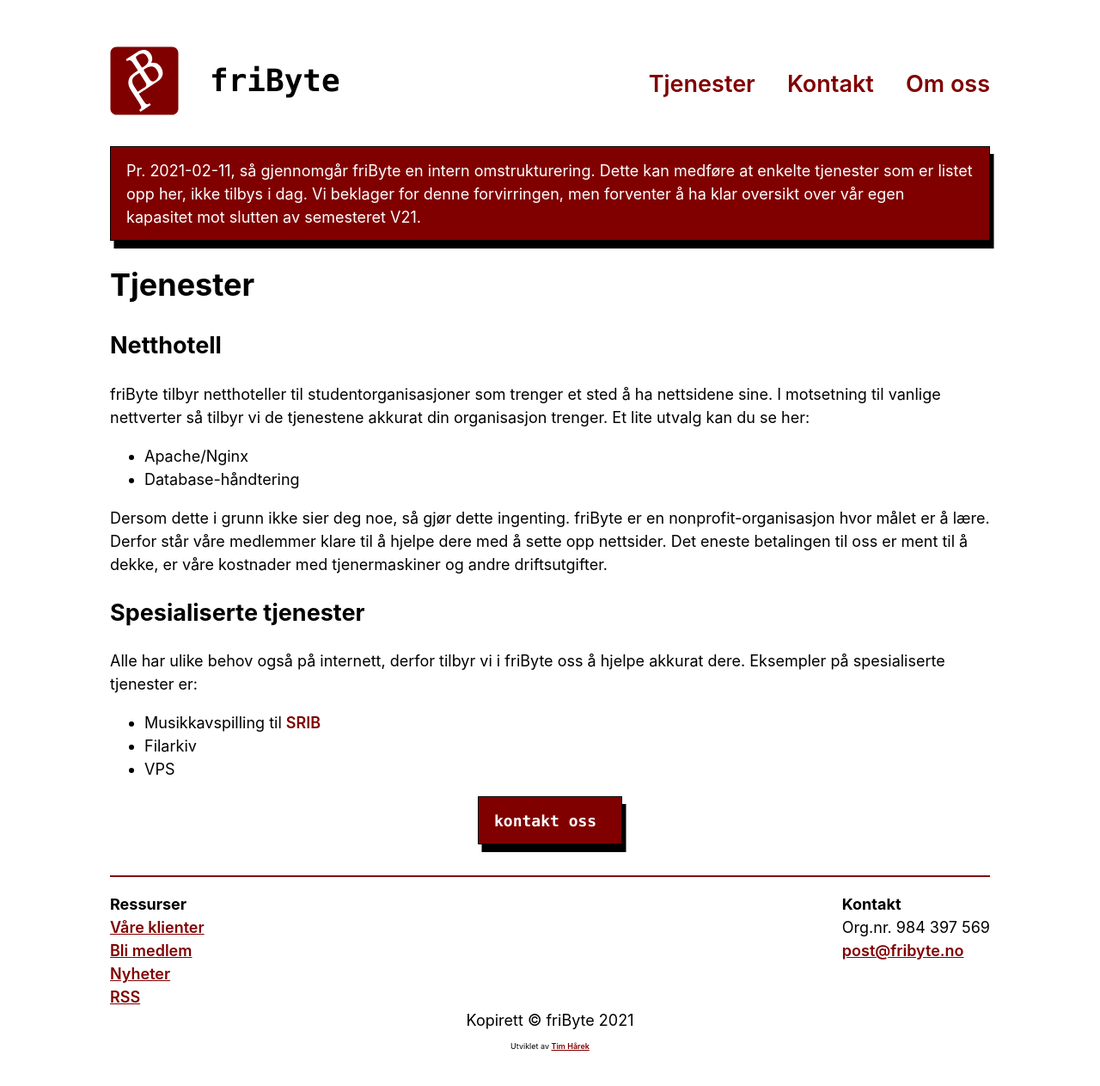
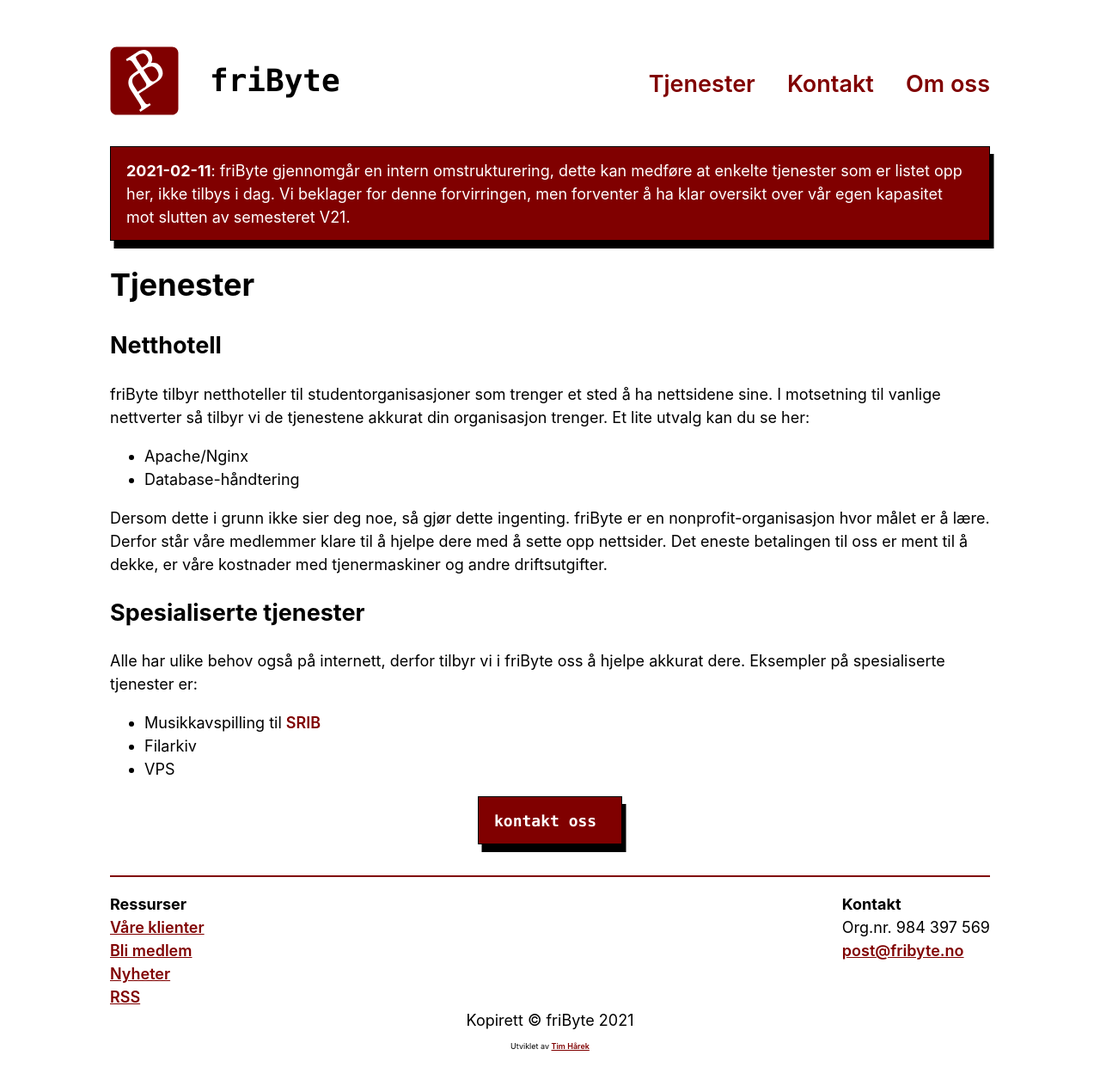
Before and after one commit to fribyte-code/fribyte.no, a Jekyll site: the page built from pages/tjenester.md, in a window 1280 px wide. Shown: the whole page at 86% size. Built offline with Jekyll 4.4.1, drawn with Linux system fonts in a browser that asks for light colours.

Commit message:
Correct alert
Signed-off-by: Tim Hårek Andreassen <tim@harek.dev>

```diff
--- a/pages/tjenester.md
+++ b/pages/tjenester.md
@@ -8,7 +8,7 @@ order: 0
 ---
 
 <div class="alert">
-    Pr. 2021-02-11, så gjennomgår friByte en intern omstrukturering. Dette kan medføre at enkelte tjenester som er listet opp her, ikke tilbys i dag. Vi beklager for denne forvirringen, men forventer å ha klar oversikt over vår egen kapasitet mot slutten av semesteret V21.
+    <b>2021-02-11</b>: friByte gjennomgår en intern omstrukturering, dette kan medføre at enkelte tjenester som er listet opp her, ikke tilbys i dag. Vi beklager for denne forvirringen, men forventer å ha klar oversikt over vår egen kapasitet mot slutten av semesteret V21.
 </div>
 
 # Tjenester
```
